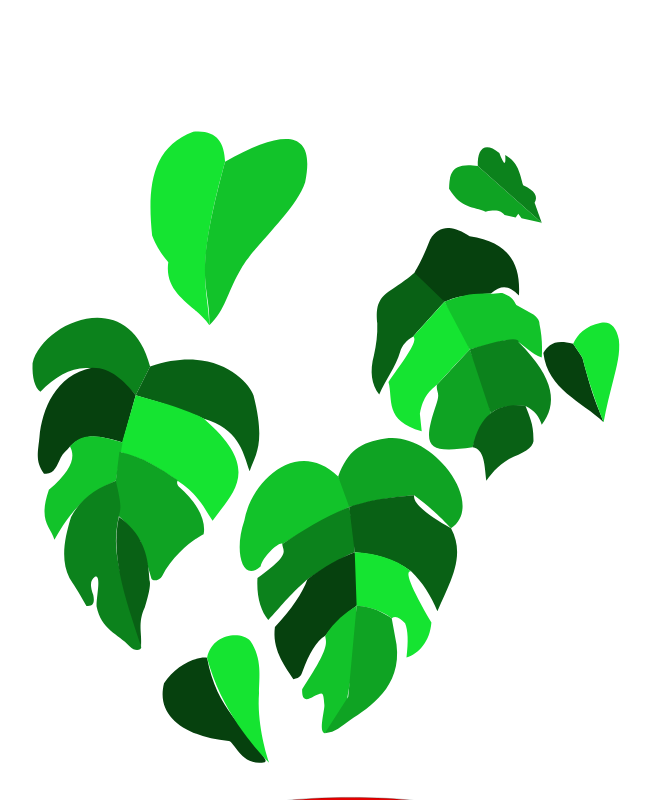
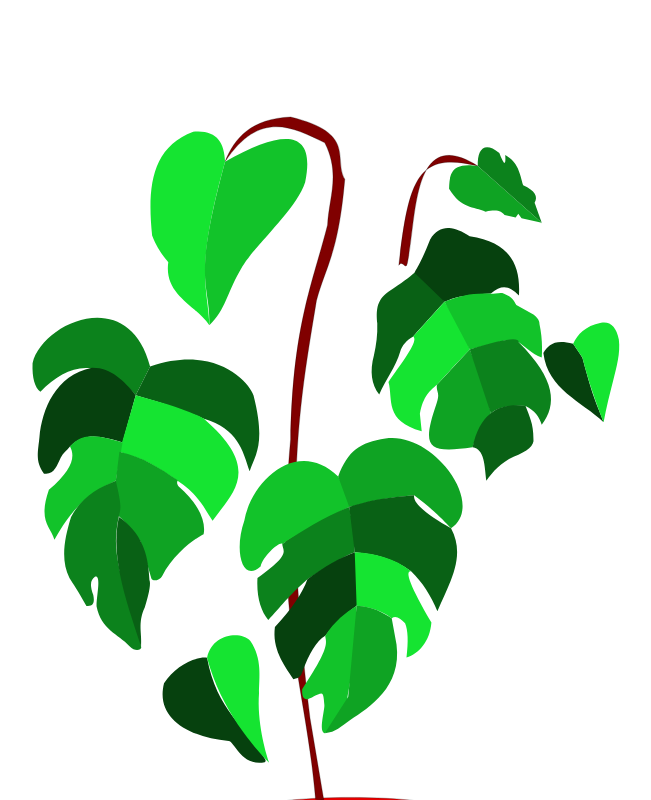
Before and after one commit to theredwillow/angular-mood-tracker, an Angular app: page / in a window 1280 px wide. Shown: the top 800 px of the page, without its empty margins (59-710 px from the left). Built offline with nearby package versions, Linux system fonts and the light colour scheme.

Commit message:
Stems 1-4

```diff
--- a/src/app/leaf-moodtracker/leaf-moodtracker.component.html
+++ b/src/app/leaf-moodtracker/leaf-moodtracker.component.html
@@ -19,6 +19,16 @@
        d="m 1158.0824,3227.3031 c 49.1797,-92.6248 808.0078,-87.5084 843.0158,-17.0307 z"
        id="inside-pot"
        sodipodi:nodetypes="ccc" />
+    <path
+      style="fill:#800000;fill-opacity:1;stroke:#000000;stroke-width:1px;stroke-linecap:butt;stroke-linejoin:miter;stroke-opacity:1"
+      d="m 1104.2207,614.89211 c 38.2489,-97.29198 106.2591,-171.82528 262.2062,-179.11271 264.9152,64.65989 170.041,165.60547 216.8081,248.96377 -26.0565,299.6501 -74.7828,343.34703 -113.4028,485.95233 -64.144,391.9738 -137.4834,756.7152 -25.8513,1669.2567 l 55.3957,328.681 -33.2374,-3.693 c -39.8279,-463.4259 -164.8104,-711.4608 -99.7123,-1440.2878 8.5914,-453.2735 86.9952,-618.5713 147.7219,-856.78665 4.9472,-107.20391 52.8373,-202.69613 -11.0792,-328.68107 -130.7268,-63.67691 -261.3368,-132.02774 -398.8489,75.70743 z"
+      id="stem-1-2"
+      sodipodi:nodetypes="ccccccccccc" />
+    <path
+      style="fill:#800000;fill-opacity:1;stroke:#000000;stroke-width:1px;stroke-linecap:butt;stroke-linejoin:miter;stroke-opacity:1"
+      d="m 2115.2159,631.9534 c -265.1932,-168.18687 -242.8063,203.04299 -281.8556,389.1552 -6.701,31.9372 -17.8889,-16.2235 -34.1211,7.7742 39.6725,-353.51976 79.4346,-454.90622 315.9767,-396.9294 z"
+      id="stem-3-4"
+      sodipodi:nodetypes="cscc" />
     <path
        [style.fill]="this.getColorOfDay(1)"
        d="m 1041.4389,1268.5612 c -57.04384,-82.2443 -182.30629,-120.3472 -164.34054,-251.1271 -10.0329,-15.5297 -39.97658,-42.651 -64.6283,-107.09833 -18.77448,-185.63963 -6.82643,-351.58534 164.34054,-415.46764 91.2437,-8.7657 124.6017,40.35438 127.4101,120.02398 -121.86713,437.79439 -69.7221,496.49089 -62.7818,653.66909 z"
```
Also changed, not shown: src/assets/leaf-mood-tracker.svg.
